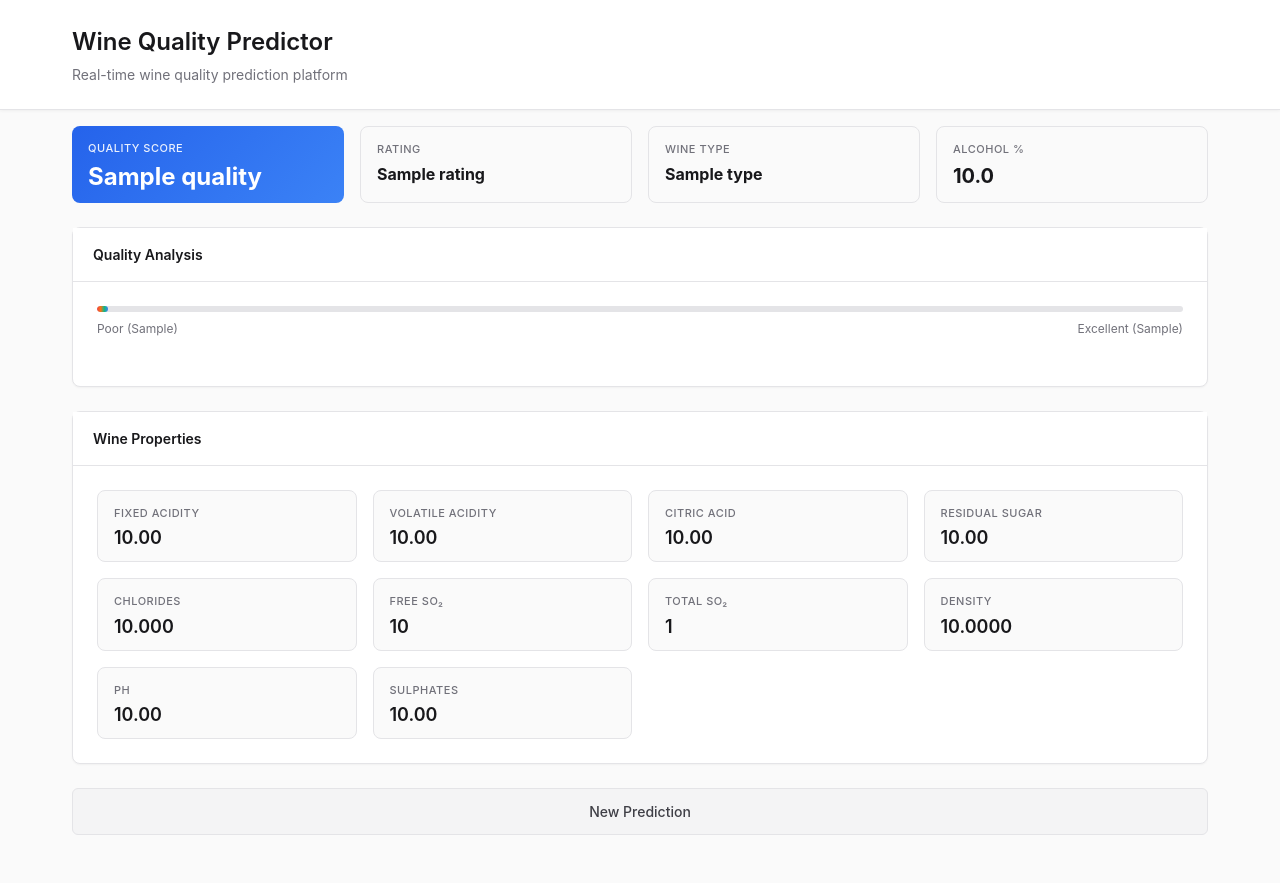
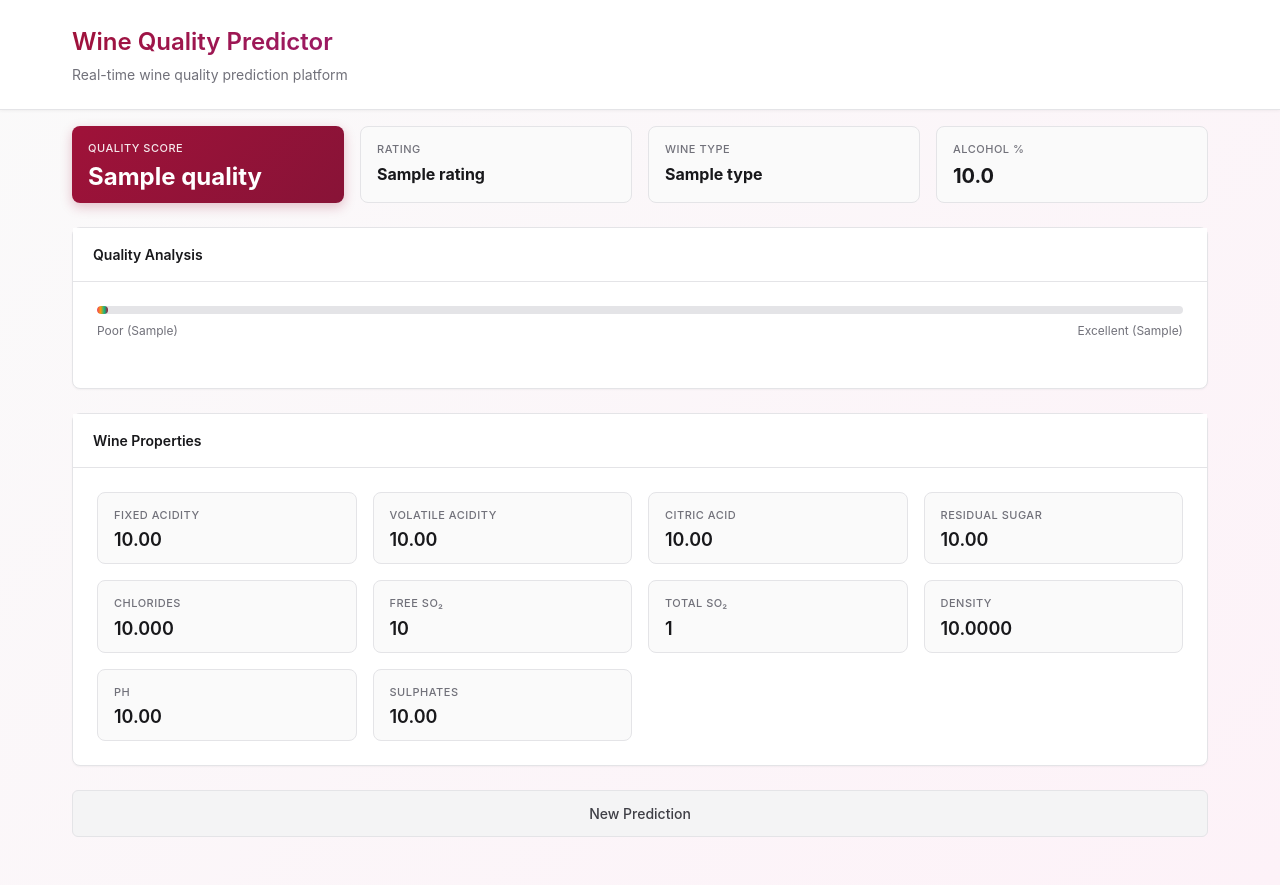
Before and after one commit to DE2025G13/DE2025G13A1, a Flask app: template prediction-ui/templates/result.html in a window 1280 px wide. Before the commit the page ends 835 px from the top, so only its background shows below. Run offline with Flask 2, Linux system fonts and the light colour scheme; the template is opened without the code that fills it: most values are stand-ins (such as "Sample title", 1, 10 or a date in 2020).

Commit message:
frontend14

```diff
--- a/prediction-ui/templates/result.html
+++ b/prediction-ui/templates/result.html
@@ -16,11 +16,19 @@
         --gray-700: #3f3f46;
         --gray-800: #27272a;
         --gray-900: #18181b;
-        --blue-500: #3b82f6;
-        --blue-600: #2563eb;
-        --green-500: #10b981;
-        --red-500: #ef4444;
-        --orange-500: #f97316;
+        --wine-50: #fdf2f8;
+        --wine-100: #fce7f3;
+        --wine-500: #be123c;
+        --wine-600: #9f1239;
+        --wine-700: #881337;
+        --wine-800: #701a3a;
+        --purple-50: #faf5ff;
+        --purple-100: #f3e8ff;
+        --purple-500: #a855f7;
+        --purple-600: #9333ea;
+        --amber-500: #f59e0b;
+        --emerald-500: #10b981;
+        --rose-500: #f43f5e;
       }
       * {
         box-sizing: border-box;
@@ -28,7 +36,11 @@
         padding: 0;
       }
       body {
-        background: var(--gray-50);
+        background: linear-gradient(
+          135deg,
+          var(--gray-50) 0%,
+          var(--wine-50) 100%
+        );
         font-family: -apple-system, BlinkMacSystemFont, "Segoe UI", Roboto,
           "Helvetica Neue", Arial, sans-serif;
         color: var(--gray-900);
@@ -36,6 +48,7 @@
         line-height: 1.5;
         padding: 0 1rem;
         padding-bottom: 3rem;
+        min-height: 100vh;
       }
       .page-header {
         background: white;
@@ -56,7 +69,10 @@
         font-size: 1.5rem;
         font-weight: 600;
         margin: 0;
-        color: var(--gray-900);
+        background: linear-gradient(135deg, var(--wine-600), var(--purple-600));
+        -webkit-background-clip: text;
+        -webkit-text-fill-color: transparent;
+        background-clip: text;
       }
       .page-header p {
         color: var(--gray-500);
@@ -100,11 +116,20 @@
         display: flex;
         flex-direction: column;
         height: 100%;
+        transition: all 0.15s;
+      }
+      .metric-card:hover {
+        transform: translateY(-2px);
+        box-shadow: 0 4px 12px rgba(0, 0, 0, 0.08);
       }
       .metric-card.primary {
-        background: linear-gradient(135deg, var(--blue-600), var(--blue-500));
+        background: linear-gradient(135deg, var(--wine-600), var(--wine-700));
         border: none;
         color: white;
+        box-shadow: 0 4px 12px rgba(159, 18, 57, 0.25);
+      }
+      .metric-card.primary:hover {
+        box-shadow: 0 8px 20px rgba(159, 18, 57, 0.35);
       }
       .metric-card.primary .metric-label {
         color: rgba(255, 255, 255, 0.9);
@@ -131,9 +156,9 @@
       }
       .quality-bar {
         width: 100%;
-        height: 6px;
+        height: 8px;
         background: var(--gray-200);
-        border-radius: 3px;
+        border-radius: 4px;
         position: relative;
         overflow: hidden;
         margin-bottom: 0.5rem;
@@ -142,12 +167,12 @@
         height: 100%;
         background: linear-gradient(
           to right,
-          var(--red-500),
-          var(--orange-500),
-          var(--green-500),
-          var(--blue-500)
+          var(--rose-500),
+          var(--amber-500),
+          var(--emerald-500),
+          var(--wine-600)
         );
-        border-radius: 3px;
+        border-radius: 4px;
         transition: width 0.6s ease;
       }
       .quality-range {
@@ -180,6 +205,13 @@
         border: 1px solid var(--gray-200);
         border-radius: 8px;
         padding: 0.875rem 1rem;
+        transition: all 0.15s;
+      }
+      .property-card:hover {
+        background: white;
+        border-color: var(--wine-200);
+        transform: translateY(-2px);
+        box-shadow: 0 4px 12px rgba(0, 0, 0, 0.06);
       }
       .property-card .metric-label {
         color: var(--gray-500);
@@ -214,11 +246,14 @@
         display: inline-block;
       }
       .btn:hover {
-        background: var(--gray-200);
-        border-color: var(--gray-300);
+        background: linear-gradient(135deg, var(--wine-600), var(--wine-700));
+        color: white;
+        border-color: var(--wine-600);
+        transform: translateY(-1px);
+        box-shadow: 0 4px 12px rgba(159, 18, 57, 0.25);
       }
       .error-card {
-        background: #fef2f2;
+        background: linear-gradient(135deg, #fef2f2, #fce7f3);
         border: 1px solid #fecaca;
         padding: 2rem;
         text-align: center;
```
Also changed, not shown: prediction-ui/templates/index.html (+41 -9 lines).
